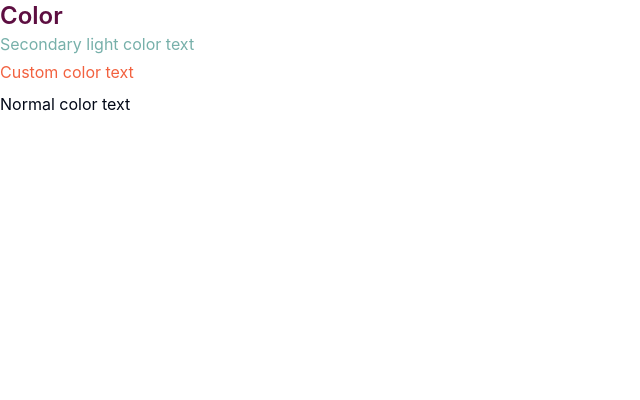
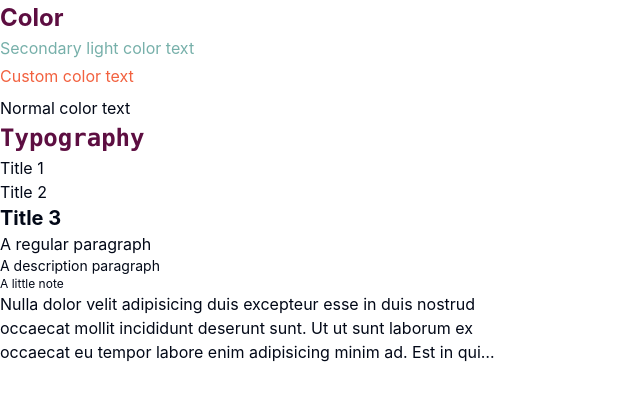
Before and after one commit to LioNguyen/lio-react, a React (Vite) app: page / in a window 1280 px wide. Shown: the top 400 px of the page, without its empty margins (0-640 px from the left). Built offline with nearby package versions, Linux system fonts and the light colour scheme.

Commit message:
feat: tailwind typography

```diff
--- a/src/App.tsx
+++ b/src/App.tsx
@@ -1,4 +1,5 @@
 import { Colors } from '@/components/molecules/colors'
+import { Typography } from './components/molecules/typography'
 
 /**
  * https://tailwindcss.com/docs/customizing-colors
@@ -7,6 +8,7 @@ function App() {
   return (
     <>
       <Colors />
+      <Typography />
     </>
   )
 }
--- a/src/components/molecules/colors/index.tsx
+++ b/src/components/molecules/colors/index.tsx
@@ -6,7 +6,7 @@ interface ColorsProps extends HTMLAttributes<HTMLDivElement> {}
 export const Colors: FC<ColorsProps> = ({ className, ...props }) => {
   return (
     <div className={clsx('colors', className)} {...props}>
-      <h3>Color</h3>
+      <h3 className="title">Color</h3>
       <p className="text-secondary-light mb-1">Secondary light color text</p>
       <p className="text-[#F2613F] mb-2">Custom color text</p>
       <p>Normal color text</p>
--- /dev/null
+++ b/src/components/molecules/typography/index.tsx
@@ -0,0 +1,30 @@
+import clsx from 'clsx'
+import { FC, HTMLAttributes } from 'react'
+
+/**
+ * https://tailwindcss.com/docs/font-size
+ */
+interface TypographyProps extends HTMLAttributes<HTMLDivElement> {}
+
+export const Typography: FC<TypographyProps> = ({ className, ...props }) => {
+  return (
+    <div className={clsx('typography', className)} {...props}>
+      <h3 className="title font-mono">Typography</h3>
+      <h1>Title 1</h1>
+      <h2>Title 2</h2>
+      <h3 className="text-xl font-bold">Title 3</h3>
+      <p className="text-base">A regular paragraph</p>
+      <p className="text-sm">A description paragraph</p>
+      <p className="text-xs">A little note</p>
+      <p className="text-normal leading-normal line-clamp-3 w-[500px]">
+        Nulla dolor velit adipisicing duis excepteur esse in duis nostrud
+        occaecat mollit incididunt deserunt sunt. Ut ut sunt laborum ex occaecat
+        eu tempor labore enim adipisicing minim ad. Est in quis eu dolore
+        occaecat excepteur fugiat dolore nisi aliqua fugiat enim ut cillum.
+        Labore enim duis nostrud eu. Est ut eiusmod consequat irure quis
+        deserunt ex. Enim laboris dolor magna pariatur. Dolor et ad sint
+        voluptate sunt elit mollit officia ad enim sit consectetur enim.
+      </p>
+    </div>
+  )
+}
--- /dev/null
+++ b/src/components/molecules/typography/styles.ts
@@ -0,0 +1 @@
+export {}
--- a/src/globals.css
+++ b/src/globals.css
@@ -1,3 +1,5 @@
+@import url('https://fonts.googleapis.com/css2?family=Roboto+Mono:ital,wght@0,100..700;1,100..700&display=swap');
+
 @tailwind base;
 @tailwind components;
 @tailwind utilities;
@@ -72,7 +74,8 @@
 
 @layer base {
   :root {
-    font-family: Inter, system-ui, Avenir, Helvetica, Arial, sans-serif;
+    font-family: Inter, system-ui, Avenir, Helvetica, Arial, sans-serif,
+      'Roboto Mono';
     line-height: 1.5;
     font-weight: 400;
   }
@@ -84,7 +87,10 @@
   body {
     @apply bg-background text-foreground;
   }
-  h3 {
-    @apply text-2xl text-primary-darker font-semibold;
+}
+
+@layer components {
+  .title {
+    @apply text-title text-primary-darker font-bold;
   }
 }
--- a/tailwind.config.js
+++ b/tailwind.config.js
@@ -50,6 +50,14 @@ export default {
      * Extend the default Tailwind CSS theme here
      */
     extend: {
+      // Extend borderRadius
+      borderRadius: {
+        lg: 'var(--radius)',
+        md: 'calc(var(--radius) - 2px)',
+        sm: 'calc(var(--radius) - 4px)',
+      },
+
+      // START: extend colors
       colors: {
         light: '#FEFDED',
         border: 'hsl(var(--border))',
@@ -92,11 +100,20 @@ export default {
           foreground: 'hsl(var(--card-foreground))',
         },
       },
-      borderRadius: {
-        lg: 'var(--radius)',
-        md: 'calc(var(--radius) - 2px)',
-        sm: 'calc(var(--radius) - 4px)',
+      // END: extend colors
+
+      // START: extend typography
+      fontSize: {
+        small: '14px',
+        normal: '16px',
+        subtitle: '20px',
+        title: '24px',
       },
+
+      lineHeight: {
+        normal: '24px',
+      },
+      // END: extend typography
 
       keyframes: {
         'accordion-down': {
@@ -112,6 +129,8 @@ export default {
         'accordion-down': 'accordion-down 0.2s ease-out',
         'accordion-up': 'accordion-up 0.2s ease-out',
       },
+
+      // Extend screens
       screens: {
         tablet: [
           { min: '640px', max: '767px' },
```
Also changed, not shown: 1 other file (tests, documents, lock files or other folders).
